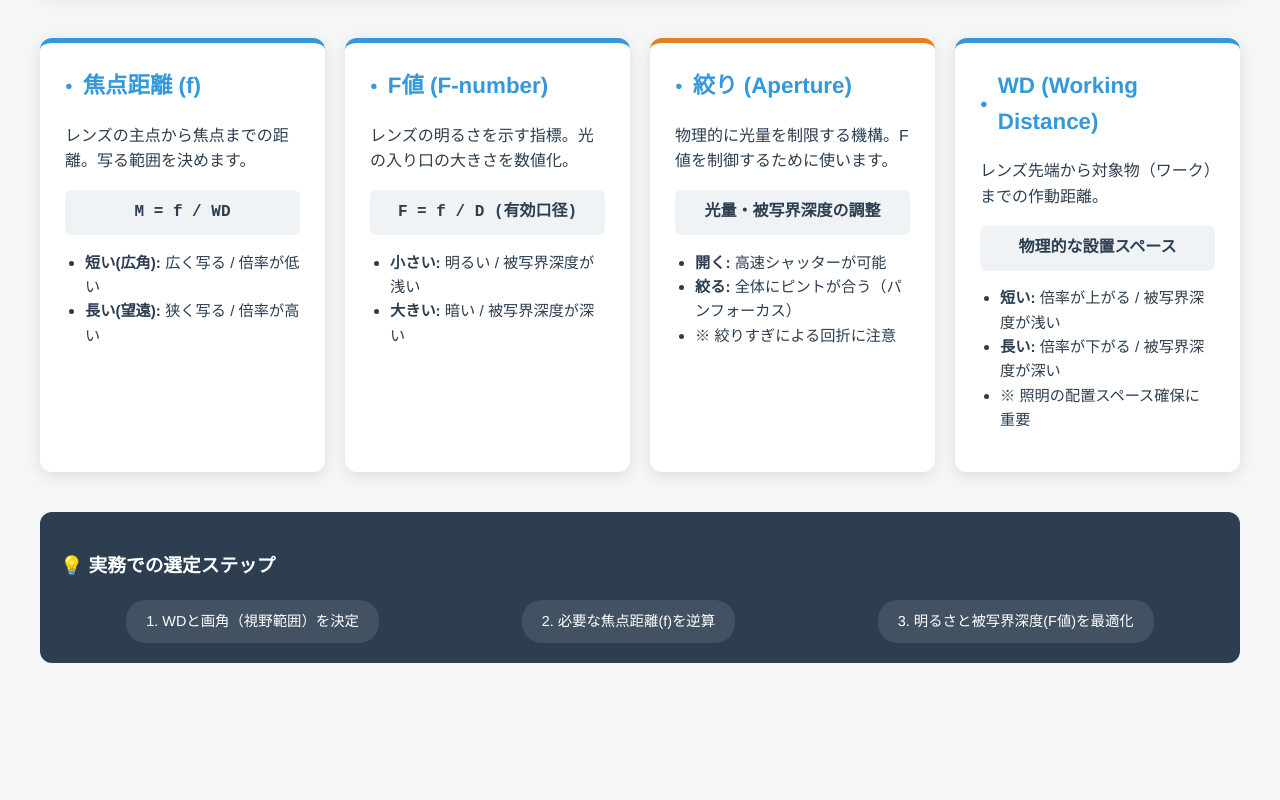
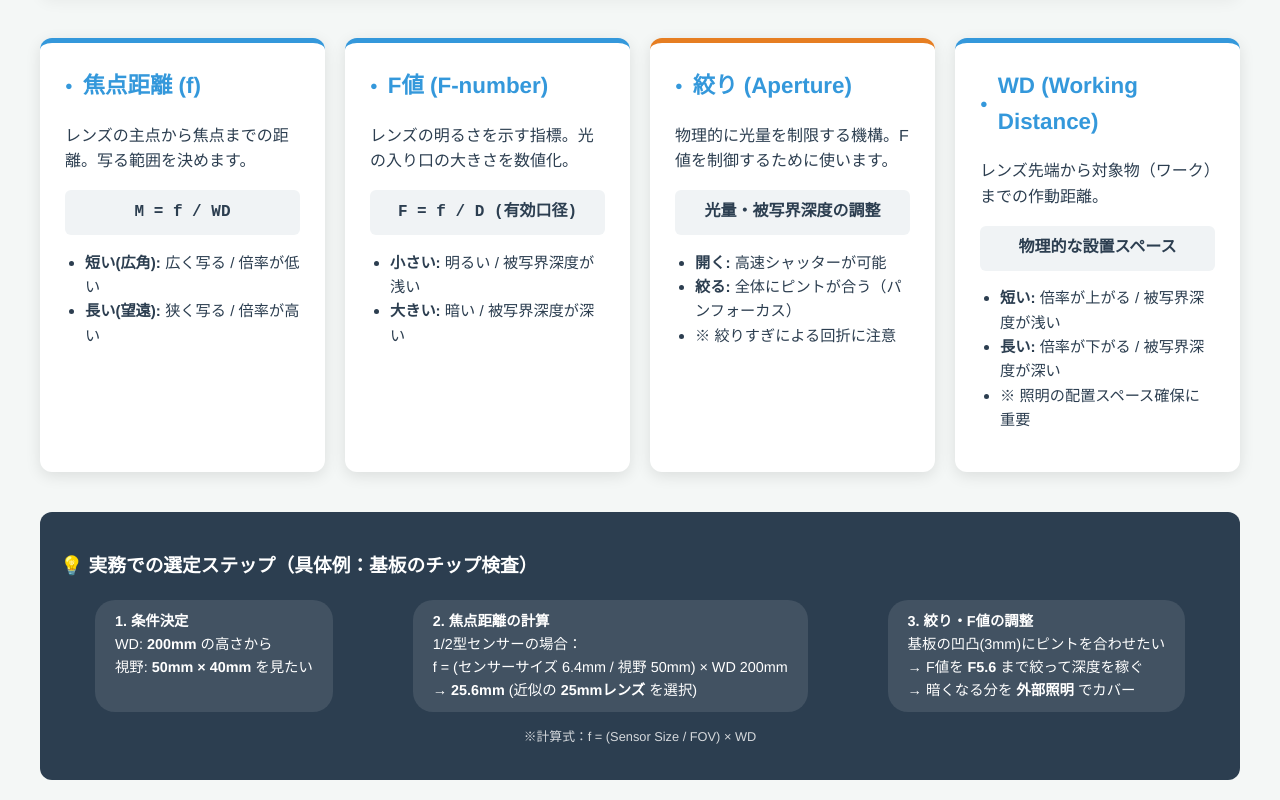
Before and after one commit to NakajimaKan14550/light, a plain HTML site: page index.html in a window 1280 px wide. Shown: the part 5818-6618 px from the top of the page. Before the commit the page ends 6501 px from the top, so only its background shows below. Drawn offline with Linux system fonts and the light colour scheme.

Commit message:
Update index.html

```diff
--- a/index.html
+++ b/index.html
@@ -454,15 +454,31 @@
         </div>
     </div>
 
-    <div class="footer-note">
-        <h3>💡 実務での選定ステップ</h3>
+  <div class="footer-note">
+        <h3>💡 実務での選定ステップ（具体例：基板のチップ検査）</h3>
         <div class="step-box">
-            <div class="step">1. WDと画角（視野範囲）を決定</div>
-            <div class="step">2. 必要な焦点距離(f)を逆算</div>
-            <div class="step">3. 明るさと被写界深度(F値)を最適化</div>
+            <div class="step">
+                <strong>1. 条件決定</strong><br>
+                WD: <b>200mm</b> の高さから<br>
+                視野: <b>50mm × 40mm</b> を見たい
+            </div>
+            <div class="step">
+                <strong>2. 焦点距離の計算</strong><br>
+                1/2型センサーの場合：<br>
+                f = (センサーサイズ 6.4mm / 視野 50mm) × WD 200mm<br>
+                → <b>25.6mm</b> (近似の <b>25mmレンズ</b> を選択)
+            </div>
+            <div class="step">
+                <strong>3. 絞り・F値の調整</strong><br>
+                基板の凹凸(3mm)にピントを合わせたい<br>
+                → F値を <b>F5.6</b> まで絞って深度を稼ぐ<br>
+                → 暗くなる分を <b>外部照明</b> でカバー
+            </div>
         </div>
+        <p style="font-size: 0.8rem; margin-top: 15px; opacity: 0.8; text-align: center;">
+            ※計算式：f = (Sensor Size / FOV) × WD
+        </p>
     </div>
-</div>
 
 </body>
 </html>
```
